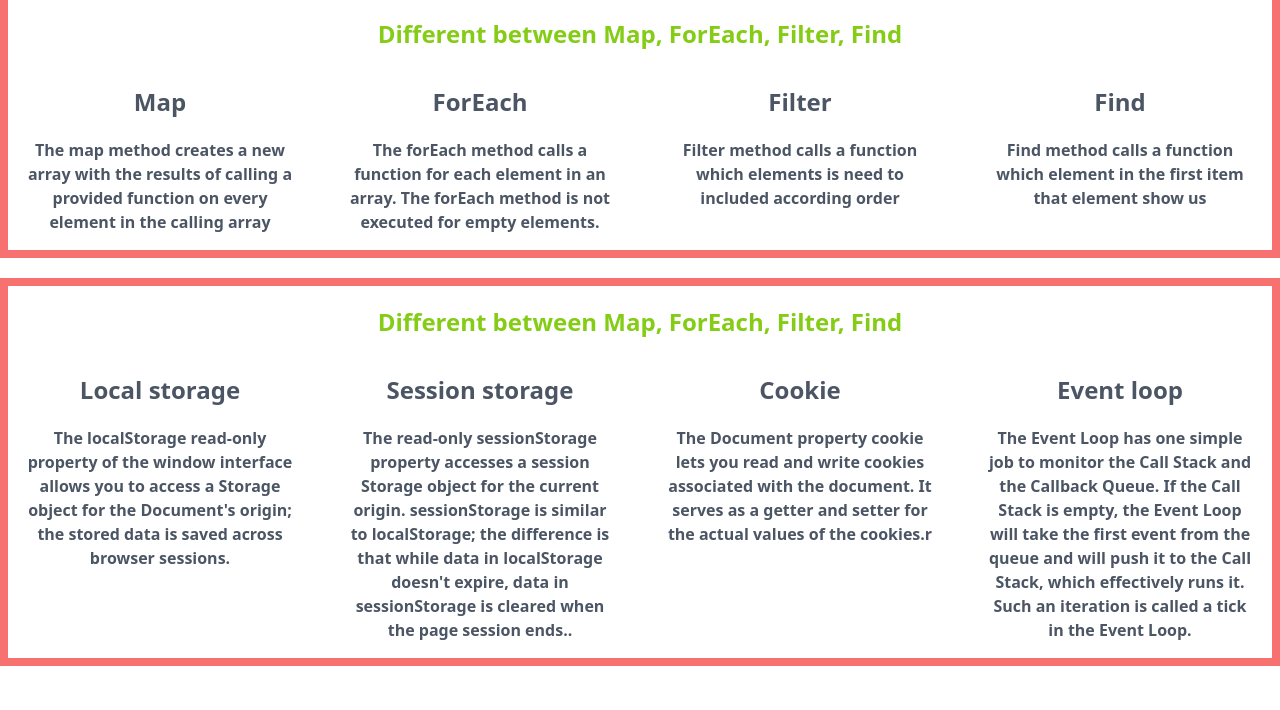
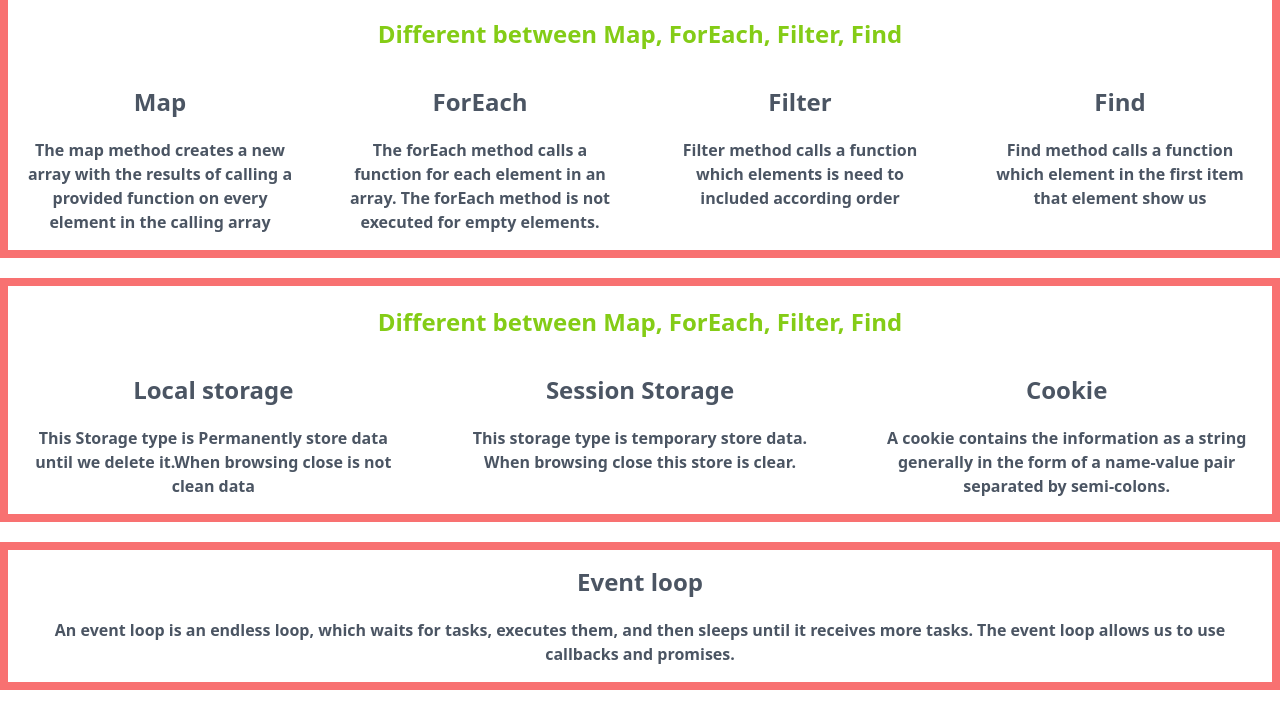
Before and after one commit to fensami/quiz-hero-A7, a plain HTML site: page blogQuestions.html in a window 1280 px wide. Shown: the part 98-808 px from the top of the page. Drawn offline with nearby package versions, Linux system fonts and the light colour scheme.

Commit message:
all git commit done

```diff
--- a/blogQuestions.html
+++ b/blogQuestions.html
@@ -50,88 +50,36 @@
             <h1 class="text-center text-2xl mt-5 mb-5 font-extrabold text-lime-500	">Different between Map, ForEach, Filter, Find</h1>
 
 
-            <article class="grid grid-cols-4 gap-4 mx-auto text-center text-gray-600	">
+            <article class="grid grid-cols-3 gap-4 mx-auto text-center text-gray-600	">
 
 
                 <div class="text-center p-4">
                     <h4 class="font-bold text-2xl">Local storage</h4>
-                    <p class="font-semibold text-base mt-5">The localStorage read-only property of the window interface allows you to access a Storage object for the Document's origin; the stored data is saved across browser sessions.</p>
+                    <p class="font-semibold text-base mt-5">This Storage type is Permanently store data until we delete it.When browsing close is not clean data</p>
                 </div>
 
                 <div class="text-center p-4">
-                    <h4 class="font-bold text-2xl">Session storage</h4>
-                    <p class="font-semibold text-base mt-5">The read-only sessionStorage property accesses a session Storage object for the current origin. sessionStorage is similar to localStorage; the difference is that while data in localStorage doesn't expire, data in sessionStorage is cleared when the page session ends.. </p>
+                    <h4 class="font-bold text-2xl">Session Storage</h4>
+                    <p class="font-semibold text-base mt-5">This storage type is temporary store data. When browsing close this store is clear. </p>
                 </div>
 
                 <div class="text-center p-4">
                     <h4  class="font-bold text-2xl">Cookie</h4>
-                    <p class="font-semibold text-base mt-5"> The Document property cookie lets you read and write cookies associated with the document. It serves as a getter and setter for the actual values of the cookies.r</p>
+                    <p class="font-semibold text-base mt-5"> A cookie contains the information as a string generally in the form of a name-value pair separated by semi-colons.</p>
                 </div>
 
-                <div class="text-center p-4">
-                    <h4  class="font-bold text-2xl">Event loop</h4>
-                    <p class="font-semibold text-base mt-5">The Event Loop has one simple job  to monitor the Call Stack and the Callback Queue. If the Call Stack is empty, the Event Loop will take the first event from the queue and will push it to the Call Stack, which effectively runs it. Such an iteration is called a tick in the Event Loop.</p>
-                </div>
             </article>
         </div>
 
+        <div class="border-8 border-red-400	 mt-5 mb-5 text-gray-600" >
+
+            <div class="text-center p-4">
+                <h4  class="font-bold text-2xl">Event loop</h4>
+                <p class="font-semibold text-base mt-5">An event loop is an endless loop, which waits for tasks, executes them, and then sleeps until it receives more tasks. The event loop allows us to use callbacks and promises.</p>
+            </div>
+        </div>
 
 
     </section>
 </body>
 </html>
-
-<!-- <!doctype html>
-<html lang="en">
-
-<head>
-    <meta charset="utf-8">
-    <meta name="viewport" content="width=device-width, initial-scale=1">
-    <title>Question & Answer</title>
-    <link href="https://cdn.jsdelivr.net/npm/bootstrap@5.3.0-alpha1/dist/css/bootstrap.min.css" rel="stylesheet"
-        integrity="sha384-GLhlTQ8iRABdZLl6O3oVMWSktQOp6b7In1Zl3/Jr59b6EGGoI1aFkw7cmDA6j6gD" crossorigin="anonymous">
-</head>
-
-<body>
-    <article class="bg-dark-subtle mt-3 border border-dark p-3">
-        <h3 class="text-primary"><span class="text-primary-emphasis">QUE1:</span> Different between Map, ForEach, Filter, Find</h3>
-        <section class="d-flex justify-content-around">
-            <div>
-                <h4>Map</h4>
-                <p>The map method creates a new array with the results of calling a provided function on every element in the calling array</p>
-            </div>
-            <div>
-                <h4>ForEach</h4>
-                <p>The forEach method calls a function for each element in an array. The forEach method is not executed for empty elements.</p>
-            </div>
-            <div>
-                <h4>Filter</h4>
-                <p>Filter method calls a function which elements is need to included according order</p>
-            </div>
-            <div>
-                <h4>Find</h4>
-                <p>Find method calls a function which element in the first item that element show us</p>
-            </div>
-        </section>
-    </article>
-
-    <article class="bg-dark-subtle mt-3 border border-dark p-3">
-        <h3 class="text-primary"><span>QUE2:</span> Different between LocalStorage, SessionStorage, Cookies</h3>
-        <section class="d-flex justify-content-around">
-            <div>
-                <h4>LocalStorage</h4>
-            </div>
-            <div>
-                <h4>SessionStorage</h4>
-            </div>
-            <div>
-                <h4>Cookies</h4>
-            </div>
-        </section>
-    </article>
-    <script src="https://cdn.jsdelivr.net/npm/bootstrap@5.3.0-alpha1/dist/js/bootstrap.bundle.min.js"
-        integrity="sha384-w76AqPfDkMBDXo30jS1Sgez6pr3x5MlQ1ZAGC+nuZB+EYdgRZgiwxhTBTkF7CXvN"
-        crossorigin="anonymous"></script>
-</body>
-
-</html> -->
```
Also changed, not shown: index.js (+1 -6 lines).
